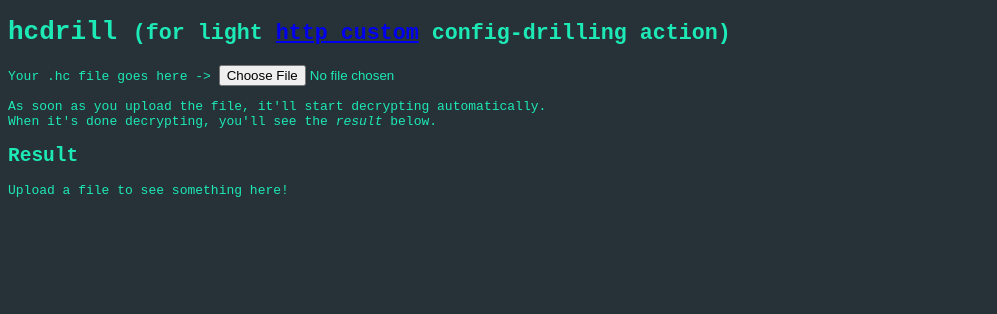
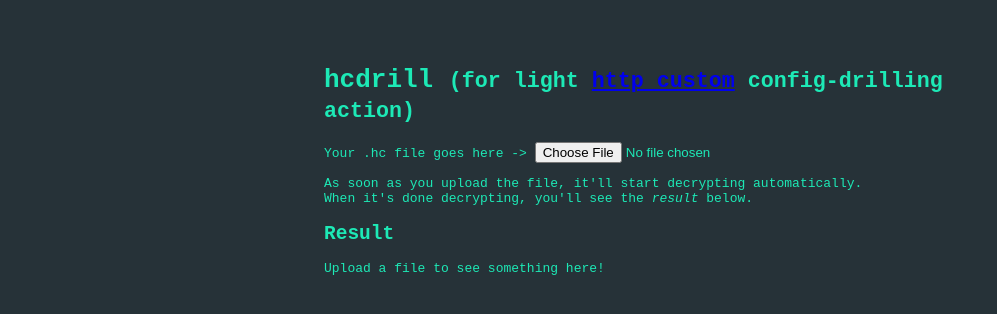
Before and after one commit to HCTools/hcdrill, a website built with Parcel: page index.html in a window 1280 px wide. Shown: the whole page, without its empty margins (0-997 px from the left). Built offline with nearby package versions, Linux system fonts and the light colour scheme.

Commit message:
center the page

```diff
--- a/index.html
+++ b/index.html
@@ -8,6 +8,7 @@
     <link rel="stylesheet" href="style.css">
 </head>
 <body>
+    <main>
         <h1>
             hcdrill
             <small>
@@ -29,6 +30,7 @@
         <code id="decryption-result">
             Upload a file to see something here!
         </code>
+    </main>
 
     <script src="src/index.ts"></script>
 </body>
--- a/style.css
+++ b/style.css
@@ -6,6 +6,12 @@ body {
     color: var(--foreground);
 
     font-family: monospace;
+}
+
+main {
+    margin: 0 auto;
+    margin-top: 5em;
+    width: 50%;
 }
 
 a:visited {
@@ -23,3 +29,10 @@ a:visited {
         max-width: unset;
     }
 }
+
+@media(max-width: 750px) {
+    main {
+        margin: 0;
+        width: 100%;
+    }
+}
```
Lines whose indentation alone changed are shown as unchanged.
